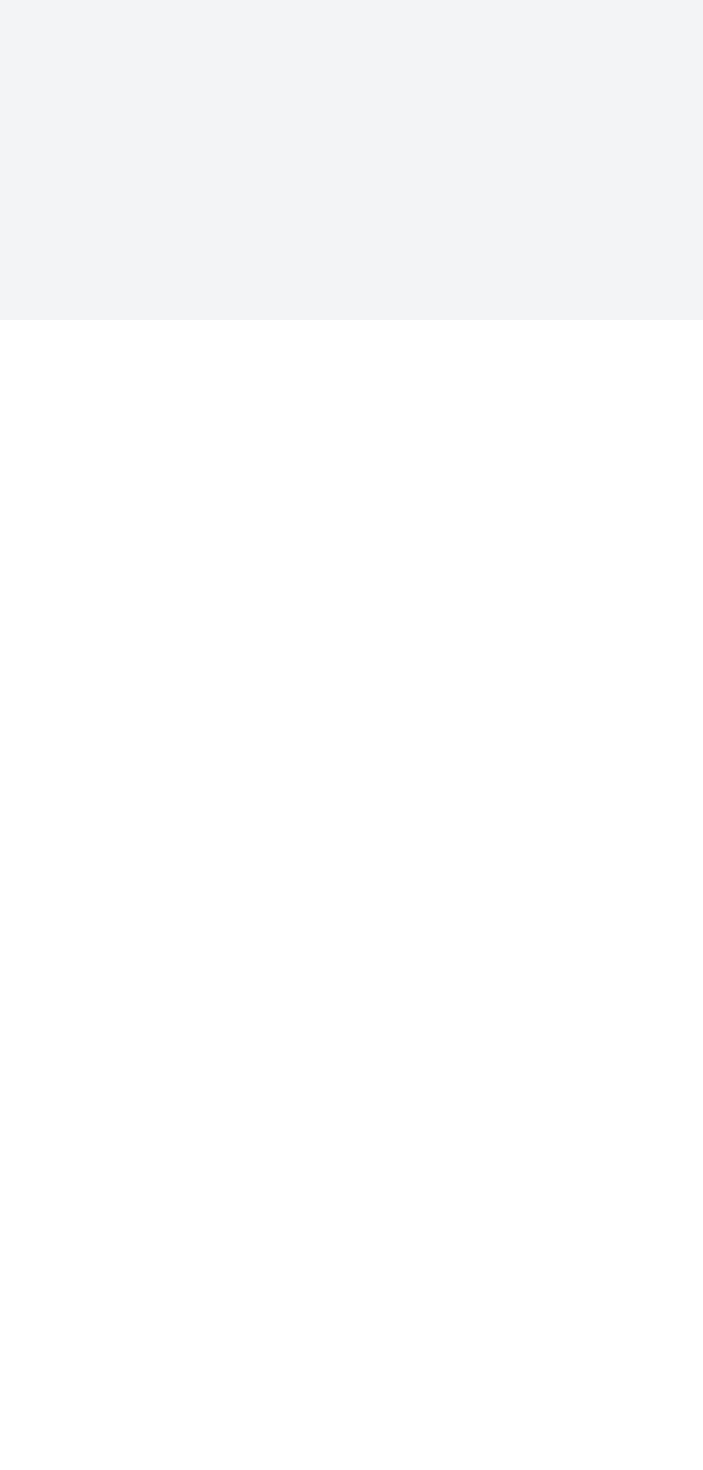
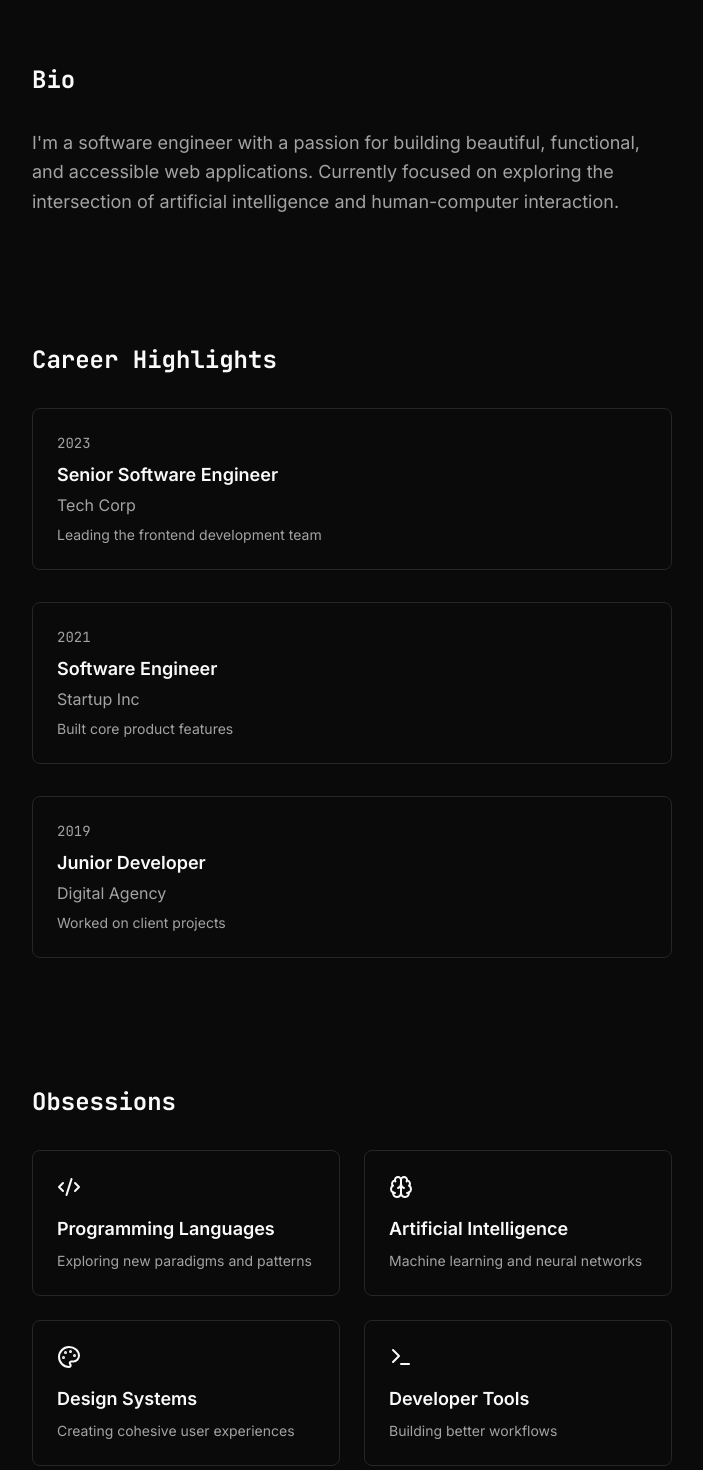
Before and after one commit to Amsalmadhani/minimal-bio-space, a React (Vite) app: page / in a window 1280 px wide. Shown: the part 480-1950 px from the top of the page, without its empty margins (288-991 px from the left). Before the commit the page ends 800 px from the top, so only its background shows below. Built offline with nearby package versions, Linux system fonts and the light colour scheme.

Commit message:
Create personal website layout
Added a minimalistic layout for a personal website, including sections for "Bio," career highlights, and obsessions. The design aims to reflect a clean and simple aesthetic.
[skip gpt_engineer]

```diff
--- a/package.json
+++ b/package.json
@@ -45,6 +45,7 @@
     "cmdk": "^1.0.0",
     "date-fns": "^3.6.0",
     "embla-carousel-react": "^8.3.0",
+    "framer-motion": "^11.18.1",
     "input-otp": "^1.2.4",
     "lucide-react": "^0.462.0",
     "next-themes": "^0.3.0",
--- /dev/null
+++ b/src/components/Bio.tsx
@@ -0,0 +1,24 @@
+import { motion } from "framer-motion";
+
+export const Bio = () => {
+  return (
+    <section className="py-16 px-4 max-w-2xl mx-auto">
+      <motion.h2
+        initial={{ opacity: 0, y: 20 }}
+        animate={{ opacity: 1, y: 0 }}
+        transition={{ duration: 0.5 }}
+        className="text-2xl font-mono font-bold mb-8"
+      >
+        Bio
+      </motion.h2>
+      <motion.p
+        initial={{ opacity: 0, y: 20 }}
+        animate={{ opacity: 1, y: 0 }}
+        transition={{ duration: 0.5, delay: 0.2 }}
+        className="text-lg leading-relaxed text-muted-foreground"
+      >
+        I'm a software engineer with a passion for building beautiful, functional, and accessible web applications. Currently focused on exploring the intersection of artificial intelligence and human-computer interaction.
+      </motion.p>
+    </section>
+  );
+};
--- /dev/null
+++ b/src/components/Career.tsx
@@ -0,0 +1,55 @@
+import { motion } from "framer-motion";
+
+const highlights = [
+  {
+    year: "2023",
+    title: "Senior Software Engineer",
+    company: "Tech Corp",
+    description: "Leading the frontend development team"
+  },
+  {
+    year: "2021",
+    title: "Software Engineer",
+    company: "Startup Inc",
+    description: "Built core product features"
+  },
+  {
+    year: "2019",
+    title: "Junior Developer",
+    company: "Digital Agency",
+    description: "Worked on client projects"
+  }
+];
+
+export const Career = () => {
+  return (
+    <section className="py-16 px-4 max-w-2xl mx-auto">
+      <motion.h2
+        initial={{ opacity: 0, y: 20 }}
+        animate={{ opacity: 1, y: 0 }}
+        transition={{ duration: 0.5 }}
+        className="text-2xl font-mono font-bold mb-8"
+      >
+        Career Highlights
+      </motion.h2>
+      <div className="space-y-8">
+        {highlights.map((highlight, index) => (
+          <motion.div
+            key={index}
+            initial={{ opacity: 0, y: 20 }}
+            animate={{ opacity: 1, y: 0 }}
+            transition={{ duration: 0.5, delay: index * 0.1 }}
+            className="border border-muted p-6 rounded-lg hover:border-primary/50 transition-colors"
+          >
+            <div className="font-mono text-sm text-muted-foreground mb-2">
+              {highlight.year}
+            </div>
+            <h3 className="text-lg font-semibold mb-1">{highlight.title}</h3>
+            <div className="text-muted-foreground mb-2">{highlight.company}</div>
+            <p className="text-sm text-muted-foreground">{highlight.description}</p>
+          </motion.div>
+        ))}
+      </div>
+    </section>
+  );
+};
--- /dev/null
+++ b/src/components/Hero.tsx
@@ -0,0 +1,24 @@
+import { motion } from "framer-motion";
+
+export const Hero = () => {
+  return (
+    <section className="min-h-[60vh] flex flex-col justify-center items-center text-center px-4">
+      <motion.h1
+        initial={{ opacity: 0, y: 20 }}
+        animate={{ opacity: 1, y: 0 }}
+        transition={{ duration: 0.5 }}
+        className="text-4xl md:text-6xl font-mono font-bold mb-4"
+      >
+        John Doe
+      </motion.h1>
+      <motion.p
+        initial={{ opacity: 0, y: 20 }}
+        animate={{ opacity: 1, y: 0 }}
+        transition={{ duration: 0.5, delay: 0.2 }}
+        className="text-xl md:text-2xl text-muted-foreground font-mono"
+      >
+        Software Engineer & Creative Technologist
+      </motion.p>
+    </section>
+  );
+};
--- /dev/null
+++ b/src/components/Obsessions.tsx
@@ -0,0 +1,55 @@
+import { motion } from "framer-motion";
+import { Code2, Brain, Palette, Terminal } from "lucide-react";
+
+const obsessions = [
+  {
+    icon: Code2,
+    title: "Programming Languages",
+    description: "Exploring new paradigms and patterns"
+  },
+  {
+    icon: Brain,
+    title: "Artificial Intelligence",
+    description: "Machine learning and neural networks"
+  },
+  {
+    icon: Palette,
+    title: "Design Systems",
+    description: "Creating cohesive user experiences"
+  },
+  {
+    icon: Terminal,
+    title: "Developer Tools",
+    description: "Building better workflows"
+  }
+];
+
+export const Obsessions = () => {
+  return (
+    <section className="py-16 px-4 max-w-2xl mx-auto">
+      <motion.h2
+        initial={{ opacity: 0, y: 20 }}
+        animate={{ opacity: 1, y: 0 }}
+        transition={{ duration: 0.5 }}
+        className="text-2xl font-mono font-bold mb-8"
+      >
+        Obsessions
+      </motion.h2>
+      <div className="grid grid-cols-1 md:grid-cols-2 gap-6">
+        {obsessions.map((obsession, index) => (
+          <motion.div
+            key={index}
+            initial={{ opacity: 0, y: 20 }}
+            animate={{ opacity: 1, y: 0 }}
+            transition={{ duration: 0.5, delay: index * 0.1 }}
+            className="border border-muted p-6 rounded-lg hover:border-primary/50 transition-colors"
+          >
+            <obsession.icon className="w-6 h-6 mb-4" />
+            <h3 className="text-lg font-semibold mb-2">{obsession.title}</h3>
+            <p className="text-sm text-muted-foreground">{obsession.description}</p>
+          </motion.div>
+        ))}
+      </div>
+    </section>
+  );
+};
--- a/src/index.css
+++ b/src/index.css
@@ -1,92 +1,40 @@
+@import url('https://fonts.googleapis.com/css2?family=Inter:wght@400;500;600;700&family=JetBrains+Mono:wght@400;500;600;700&display=swap');
+
 @tailwind base;
 @tailwind components;
 @tailwind utilities;
 
 @layer base {
   :root {
-    --background: 0 0% 100%;
-    --foreground: 222.2 84% 4.9%;
+    --background: 0 0% 4%;
+    --foreground: 0 0% 98%;
 
-    --card: 0 0% 100%;
-    --card-foreground: 222.2 84% 4.9%;
+    --card: 0 0% 6%;
+    --card-foreground: 0 0% 98%;
 
-    --popover: 0 0% 100%;
-    --popover-foreground: 222.2 84% 4.9%;
+    --popover: 0 0% 4%;
+    --popover-foreground: 0 0% 98%;
 
-    --primary: 222.2 47.4% 11.2%;
-    --primary-foreground: 210 40% 98%;
+    --primary: 0 0% 98%;
+    --primary-foreground: 0 0% 4%;
 
-    --secondary: 210 40% 96.1%;
-    --secondary-foreground: 222.2 47.4% 11.2%;
+    --secondary: 0 0% 14.9%;
+    --secondary-foreground: 0 0% 98%;
 
-    --muted: 210 40% 96.1%;
-    --muted-foreground: 215.4 16.3% 46.9%;
+    --muted: 0 0% 14.9%;
+    --muted-foreground: 0 0% 63.9%;
 
-    --accent: 210 40% 96.1%;
-    --accent-foreground: 222.2 47.4% 11.2%;
+    --accent: 0 0% 14.9%;
+    --accent-foreground: 0 0% 98%;
 
-    --destructive: 0 84.2% 60.2%;
-    --destructive-foreground: 210 40% 98%;
+    --destructive: 0 62.8% 30.6%;
+    --destructive-foreground: 0 0% 98%;
 
-    --border: 214.3 31.8% 91.4%;
-    --input: 214.3 31.8% 91.4%;
-    --ring: 222.2 84% 4.9%;
+    --border: 0 0% 14.9%;
+    --input: 0 0% 14.9%;
+    --ring: 0 0% 83.9%;
 
     --radius: 0.5rem;
-
-    --sidebar-background: 0 0% 98%;
-
-    --sidebar-foreground: 240 5.3% 26.1%;
-
-    --sidebar-primary: 240 5.9% 10%;
-
-    --sidebar-primary-foreground: 0 0% 98%;
-
-    --sidebar-accent: 240 4.8% 95.9%;
-
-    --sidebar-accent-foreground: 240 5.9% 10%;
-
-    --sidebar-border: 220 13% 91%;
-
-    --sidebar-ring: 217.2 91.2% 59.8%;
-  }
-
-  .dark {
-    --background: 222.2 84% 4.9%;
-    --foreground: 210 40% 98%;
-
-    --card: 222.2 84% 4.9%;
-    --card-foreground: 210 40% 98%;
-
-    --popover: 222.2 84% 4.9%;
-    --popover-foreground: 210 40% 98%;
-
-    --primary: 210 40% 98%;
-    --primary-foreground: 222.2 47.4% 11.2%;
-
-    --secondary: 217.2 32.6% 17.5%;
-    --secondary-foreground: 210 40% 98%;
-
-    --muted: 217.2 32.6% 17.5%;
-    --muted-foreground: 215 20.2% 65.1%;
-
-    --accent: 217.2 32.6% 17.5%;
-    --accent-foreground: 210 40% 98%;
-
-    --destructive: 0 62.8% 30.6%;
-    --destructive-foreground: 210 40% 98%;
-
-    --border: 217.2 32.6% 17.5%;
-    --input: 217.2 32.6% 17.5%;
-    --ring: 212.7 26.8% 83.9%;
-    --sidebar-background: 240 5.9% 10%;
-    --sidebar-foreground: 240 4.8% 95.9%;
-    --sidebar-primary: 224.3 76.3% 48%;
-    --sidebar-primary-foreground: 0 0% 100%;
-    --sidebar-accent: 240 3.7% 15.9%;
-    --sidebar-accent-foreground: 240 4.8% 95.9%;
-    --sidebar-border: 240 3.7% 15.9%;
-    --sidebar-ring: 217.2 91.2% 59.8%;
   }
 }
 
@@ -94,8 +42,16 @@
   * {
     @apply border-border;
   }
-
   body {
-    @apply bg-background text-foreground;
+    @apply bg-background text-foreground font-sans;
   }
 }
+
+.section-fade {
+  opacity: 0;
+  animation: fade-in 0.5s ease-out forwards;
+}
+
+.section-fade[data-visible="true"] {
+  animation-play-state: running;
+}
--- a/src/pages/Index.tsx
+++ b/src/pages/Index.tsx
@@ -1,12 +1,15 @@
-// Update this page (the content is just a fallback if you fail to update the page)
+import { Hero } from "@/components/Hero";
+import { Bio } from "@/components/Bio";
+import { Career } from "@/components/Career";
+import { Obsessions } from "@/components/Obsessions";
 
 const Index = () => {
   return (
-    <div className="min-h-screen flex items-center justify-center bg-gray-100">
-      <div className="text-center">
-        <h1 className="text-4xl font-bold mb-4">Welcome to Your Blank App</h1>
-        <p className="text-xl text-gray-600">Start building your amazing project here!</p>
-      </div>
+    <div className="min-h-screen bg-background text-foreground">
+      <Hero />
+      <Bio />
+      <Career />
+      <Obsessions />
     </div>
   );
 };
```
Also changed, not shown: tailwind.config.ts (+43 -52 lines), 1 other file (tests, documents, lock files or other folders).
